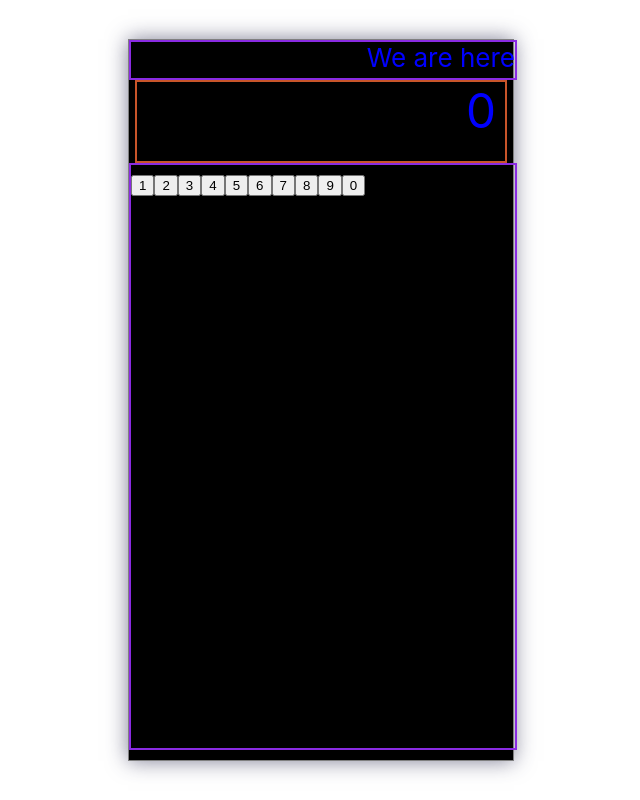
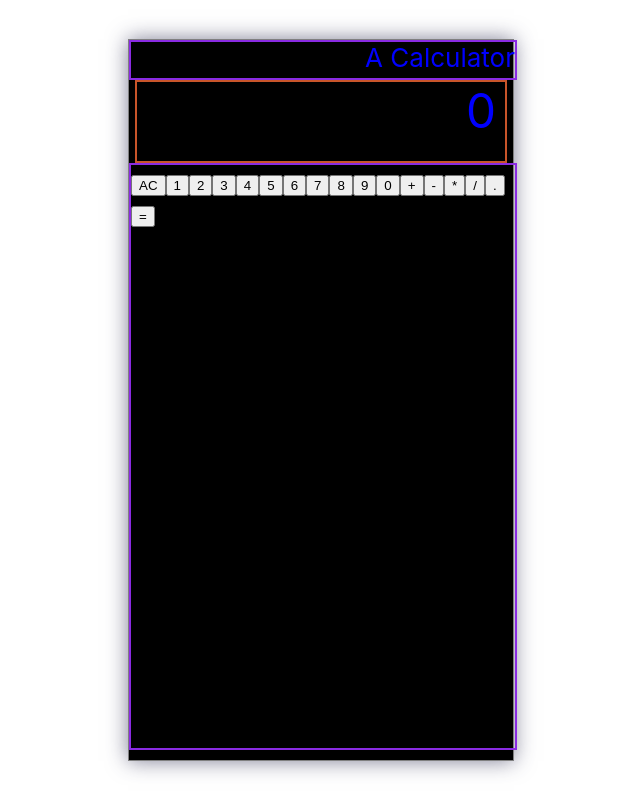
Before and after one commit to dvislearning/react-javascript-calculator, a React (Create React App) app: page / in a window 1280 px wide. Shown: the whole page, without its empty margins (319-959 px from the left). Built offline with nearby package versions, Linux system fonts and the light colour scheme.

Commit message:
passes all tests

```diff
--- a/src/App.js
+++ b/src/App.js
@@ -1,24 +1,42 @@
 import React, { Component } from 'react';
 import './App.css';
+import './calc-logic.js';
+import * as Calc from './calc-logic.js';
+
 
 
 const inputs = [
-  {"id":"one", "className":"numberButton", "key":"1"},
-  {"id":"two", "className":"numberButton", "key":"2"},
-  {"id":"three", "className":"numberButton", "key":"3"},
-  {"id":"four", "className":"numberButton", "key":"4"},
-  {"id":"five", "className":"numberButton", "key":"5"},
-  {"id":"six", "className":"numberButton", "key":"6"},
-  {"id":"seven", "className":"numberButton", "key":"7"},
-  {"id":"eight", "className":"numberButton", "key":"8"},
-  {"id":"nine", "className":"numberButton", "key":"9"},
-  {"id":"zero", "className":"numberButton", "key":"0"}
-]
+  {"id":"clear", "className":"button", "key":"Escape"},
+  {"id":"one", "className":"button", "key":"1"},
+  {"id":"two", "className":"button", "key":"2"},
+  {"id":"three", "className":"button", "key":"3"},
+  {"id":"four", "className":"button", "key":"4"},
+  {"id":"five", "className":"button", "key":"5"},
+  {"id":"six", "className":"button", "key":"6"},
+  {"id":"seven", "className":"button", "key":"7"},
+  {"id":"eight", "className":"button", "key":"8"},
+  {"id":"nine", "className":"button", "key":"9"},
+  {"id":"zero", "className":"button", "key":"0"},
+  {"id":"add", "className":"button", "key":"+"},
+  {"id":"subtract", "className":"button", "key":"-"},
+  {"id":"multiply", "className":"button", "key":"*"},
+  {"id":"divide", "className":"button", "key":"/"},
+  {"id":"decimal", "className":"button", "key":"."},
+  {"id":"equals", "className":"button", "key":"="}
 
-const CalcButtons = () => {
+];
+
+const CalcButtons = (props) => {
+  console.log(props)
   const buttons = inputs.map(function(button) {
-    return <button className={button.className} id={button.id}>{button.key}</button>
-  })
+    return <button
+              className={button.className}
+              id={button.id}
+              key={button.key}
+              onClick={props.onClick}>
+                {button.key === "Escape" ? "AC" : button.key}
+          </button>
+  });
 
   return (
     <div>
@@ -33,19 +51,30 @@ class App extends Component {
     super(props);
 
     this.state={
-      //display:["0","+","7","0","+","7","0","+","7","0","+","7","0","+","7",]
-      display:["0"]
+      display: ["0"]
     }
 
     this.handleEvent = this.handleEvent.bind(this);
     this.handlePress = this.handlePress.bind(this);
+    this.handleClick = this.handleClick.bind(this);
   }
 
   handleEvent(userInput) {
     let currentDisplay = this.state.display;
-    currentDisplay.push(userInput.key)
+    let processedDisplay;
+    if(userInput.id === "clear") {
+      processedDisplay = ["0"];
+    }
+    else if(userInput.id === "equals") {
+      let verifiedEqualsRequest = Calc.processEquals(currentDisplay).join('');
+      processedDisplay = [Calc.evalExpression(verifiedEqualsRequest)];
+    }
+    else {
+      processedDisplay = Calc.processInput(userInput.key, currentDisplay);
+    }
+
     this.setState({
-      display: currentDisplay
+      display: processedDisplay
     })
   }
 
@@ -57,7 +86,10 @@ class App extends Component {
   }
 
   handleClick(event) {
-    //more stuff
+    if(event.target.className === "button"){
+      const clickTarget = inputs.filter((input) => input.id === event.target.id)[0];
+      this.handleEvent(clickTarget);
+    }
   }
 
   componentDidMount() {
@@ -73,7 +105,7 @@ class App extends Component {
       <div id="App">
         <div id="calculator">
           <div id="calc-header">
-            We are here
+            A Calculator
           </div>
 
           <div id="display">
@@ -83,7 +115,7 @@ class App extends Component {
           </div>
 
           <div id="calc-inputs">
-            <CalcButtons />
+            <CalcButtons onClick={this.handleClick} />
           </div>
         </div>
       </div>
--- a/src/calc-logic.js
+++ b/src/calc-logic.js
@@ -1,66 +1,92 @@
-let total = 0;
+export function sayHi() {
+    alert("hi");
+  }
+
+export function saySup() {
+    alert("sup");
+}
 
 const operators = ["+","-","*","/"];
 
-let display = ["0", "+", "9", "8", ".", "0"];
+function firstEntry(inputDisplay) {
+    return (inputDisplay.length === 1 && inputDisplay[0] === "0");
+};
 
-const firstEntry = display.length === 1 && display[0] === "0";
-
-const afterOperator = operators.includes(display[display.length-1]);
-
-const zeroAfterOperator = operators.includes(display[display.length-2]) && display[display.length-1] === "0";
-
-// Checks if key press is valid
-function processInput(input) {
-    if(/[123456789]/.test(input)) {
-        if(firstEntry) {
-            display[0] = input;
-        }
-        else if (zeroAfterOperator) {
-            display.pop()
-        }
-        display.push(input)
-    } else if(input == 0) {
-        if(validZero()) {
-            display.push(input);
-        }
-    } else if (input === ".") {
-        if(validDecimal()) {
-            if(afterOperator) {
-                display.push("0");
-            }
-            display.push(input);
-        }
-    }
-    return display.join('');
+function afterOperator(inputDisplay) {
+    return (operators.includes(inputDisplay[inputDisplay.length-1]));
 }
 
-// Checks if number contains more than 1 decimal.
-function validDecimal() {
-    for(let i = display.length -1; i >= 0; i--) {
-        if (display[i] === ".") {
-            return false;
-        }
-        else if(operators.includes(display[i])) {
-            break;
-        }
-    };
-    return true;
+function zeroAfterOperator(inputDisplay) {
+    return (operators.includes(inputDisplay[inputDisplay.length-2]) && inputDisplay[inputDisplay.length-1] === "0")
+}
+
+function validOperator(inputDisplay) {
+    return (!(inputDisplay[inputDisplay.length-1] === ".") && !(afterOperator(inputDisplay)));
 }
 
 // Checks if number contains leading zeros
-function validZero() {
-    if(firstEntry) {
+function validZero(inputDisplay) {
+    if(firstEntry(inputDisplay)) {
         return false;
     }
 
-    for(let i = display.length -1; i >= 0; i--) {
-        if(operators.includes(display[i])) {
-            if(display[i+1] && display[i+1] == "0" && !(display[i+2])) {
+    for(let i = inputDisplay.length -1; i >= 0; i--) {
+        if(operators.includes(inputDisplay[i])) {
+            if(inputDisplay[i+1] && inputDisplay[i+1] === "0" && !inputDisplay[i+2]) {
                 return false;
             }
         }
     }
+    return true;
+}
+
+
+// Checks if key press is valid
+export function processInput(input, inputDisplay) {
+    if(/[123456789]/.test(input)) {
+        if(firstEntry(inputDisplay)) {
+            inputDisplay[0] = input;
+        }
+        else if (zeroAfterOperator(inputDisplay)) {
+            inputDisplay.pop();
+            inputDisplay.push(input);
+        }
+        else {
+            inputDisplay.push(input);
+        }
+    } else if(input === "0") {
+        if(validZero(inputDisplay)) {
+            inputDisplay.push(input);
+        }
+    } else if (input === ".") {
+        if(validDecimal(inputDisplay)) {
+            if(afterOperator(inputDisplay)) {
+                inputDisplay.push("0");
+            }
+            inputDisplay.push(input);
+        }
+    } else if (operators.includes(input)) {
+        if (validOperator(inputDisplay)) {
+            inputDisplay.push(input);
+        }
+        else if(afterOperator(inputDisplay)) {
+            inputDisplay.pop();
+            inputDisplay.push(input);
+        }
+    }
+    return inputDisplay;
+}
+
+// Checks if number contains more than 1 decimal.
+function validDecimal(inputDisplay) {
+    for(let i = inputDisplay.length -1; i >= 0; i--) {
+        if (inputDisplay[i] === ".") {
+            return false;
+        }
+        else if(operators.includes(inputDisplay[i])) {
+            break;
+        }
+    };
     return true;
 }
 
@@ -75,8 +101,16 @@ function calculateExpression(expression) {
     return operations[expression[1]](parseFloat(expression[0]), parseFloat(expression[2]))
 }
 
-function evalExpression(string) {
-    let expArray = string.split(/(\+|\-|\*|\/)/g)
+export function processEquals(inputDisplay) {
+    let endOfDisplay = inputDisplay[inputDisplay.length-1]
+    if(operators.includes(endOfDisplay) || endOfDisplay === ".") {
+        inputDisplay.pop();
+    }
+    return inputDisplay;
+}
+
+export function evalExpression(string) {
+    let expArray = string.split(/(\+|-|\*|\/)/g)
     let total = 0;
     if(expArray.length === 3) {
         return calculateExpression(expArray);
@@ -110,12 +144,13 @@ function evalExpression(string) {
     }
 }
 
+
 // console.log(/\d+(\+|\-|\*|\\)\d+/g.test('55-6645'));
 // let testArr = "1123+6674".split(/(\+|\-|\*|\/)/g);
 // console.log(evalExpression("3+3+12*2/2*8/5-15*33/1222*53")); //110
 // console.log(evalExpression("3+3+12*2+2")) //32
 // console.log(evalExpression("3+3+12*2")); //30
 // console.log(calculateExpression(['13','+','41']));
-console.log(processInput("8"));
+// console.log(processInput("8"));
 // console.log(display[display.length -1]);
 // console.log(validZero("0"));
```
